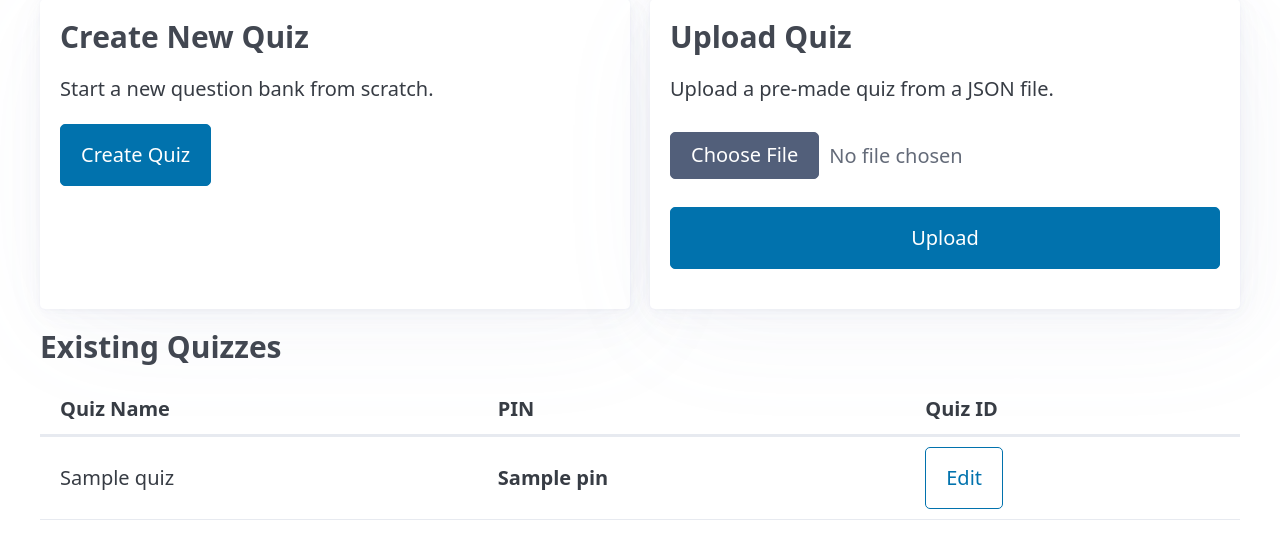
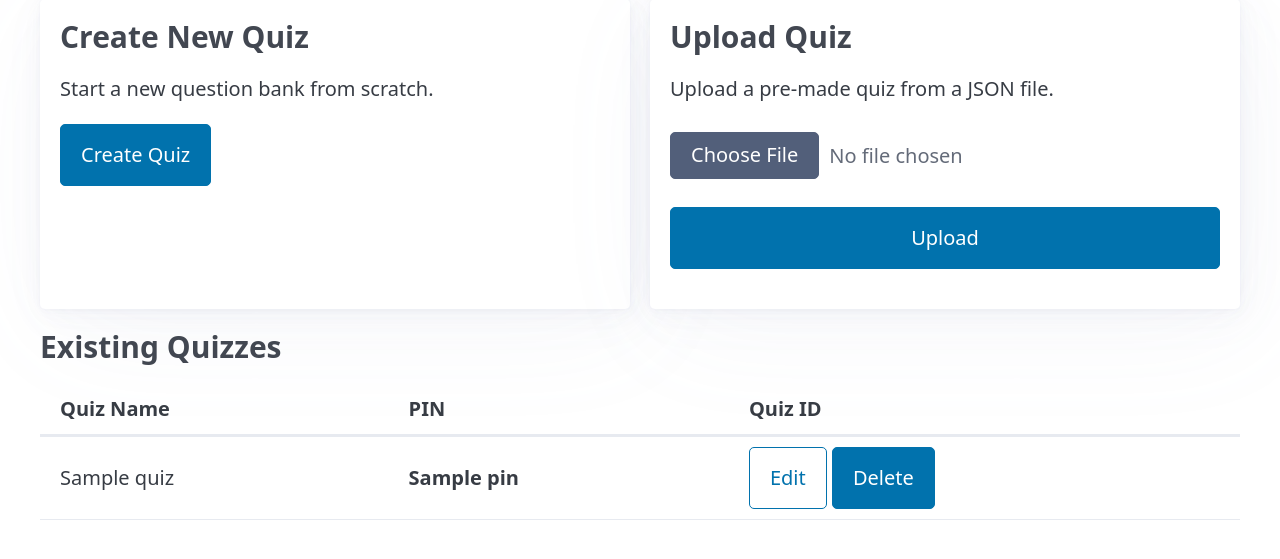
Before and after one commit to MctMarcus3/Quizzler, a Flask app: template templates/admin_dashboard.html in a window 1280 px wide. Shown: the part 160-719 px from the top of the page. Run offline with Flask 3, Linux system fonts and the light colour scheme; the template is opened without the code that fills it: most values are stand-ins (such as "Sample title", 1, 10 or a date in 2020).

Commit message:
delete question banks and leaderboard

```diff
--- a/templates/admin_dashboard.html
+++ b/templates/admin_dashboard.html
@@ -48,6 +48,7 @@
                     <td>
                         <!-- EDIT BUTTON -->
                         <a href="{{ url_for('admin.edit_quiz', quiz_id=quiz.id) }}" role="button" class="outline">Edit</a>
+                        <button class="delete-quiz-btn" data-quiz-id="{{ quiz.id }}" data-quiz-name="{{ quiz.name }}" data-quiz-pin="{{ quiz.pin }}">Delete</button>
                     </td>
                 </tr>
                 {% endfor %}
@@ -57,4 +58,65 @@
         <p>No quizzes have been uploaded yet.</p>
         {% endif %}
     </section>
+        <!-- ADD THIS ENTIRE MODAL DIALOG AND SCRIPT BLOCK -->
+    <dialog id="delete-modal">
+        <article>
+            <header>
+                <a href="#close" aria-label="Close" class="close" data-target="delete-modal"></a>
+                <strong id="delete-modal-title">Delete Quiz?</strong>
+            </header>
+            <p id="delete-modal-prompt">To confirm, please type the PIN for this quiz.</p>
+            <form id="delete-modal-form" method="post" action="">
+                <input type="text" id="delete-modal-pin-input" name="pin_confirm" autocomplete="off" required>
+                <footer>
+                    <a href="#cancel" role="button" class="secondary" data-target="delete-modal">Cancel</a>
+                    <button type="submit" id="delete-modal-confirm-btn" disabled>Confirm & Delete</button>
+                </footer>
+            </form>
+        </article>
+    </dialog>
+
+    <script>
+        document.addEventListener('DOMContentLoaded', () => {
+            const modal = document.getElementById('delete-modal');
+            const modalTitle = document.getElementById('delete-modal-title');
+            const modalPrompt = document.getElementById('delete-modal-prompt');
+            const modalForm = document.getElementById('delete-modal-form');
+            const pinInput = document.getElementById('delete-modal-pin-input');
+            const confirmBtn = document.getElementById('delete-modal-confirm-btn');
+
+            let correctPin = '';
+
+            document.querySelectorAll('.delete-quiz-btn').forEach(button => {
+                button.addEventListener('click', () => {
+                    const quizId = button.dataset.quizId;
+                    const quizName = button.dataset.quizName;
+                    correctPin = button.dataset.quizPin;
+
+                    modalTitle.textContent = `Delete Quiz: "${quizName}"?`;
+                    modalPrompt.innerHTML = `To confirm, please type the PIN: <strong>${correctPin}</strong>`;
+                    modalForm.action = `/admin/delete/${quizId}`;
+
+                    pinInput.value = '';
+                    confirmBtn.disabled = true;
+
+                    modal.showModal();
+                });
+            });
+
+            pinInput.addEventListener('input', () => {
+                if (pinInput.value === correctPin) {
+                    confirmBtn.disabled = false;
+                } else {
+                    confirmBtn.disabled = true;
+ eighty}
+            });
+
+            modal.addEventListener('click', (event) => {
+                if (event.target.dataset.target === 'delete-modal') {
+                    modal.close();
+                }
+            });
+        });
+    </script>
 {% endblock %}
```
Also changed, not shown: data_manager.py (+26 -0 lines), views/admin.py (+21 -1 lines).
